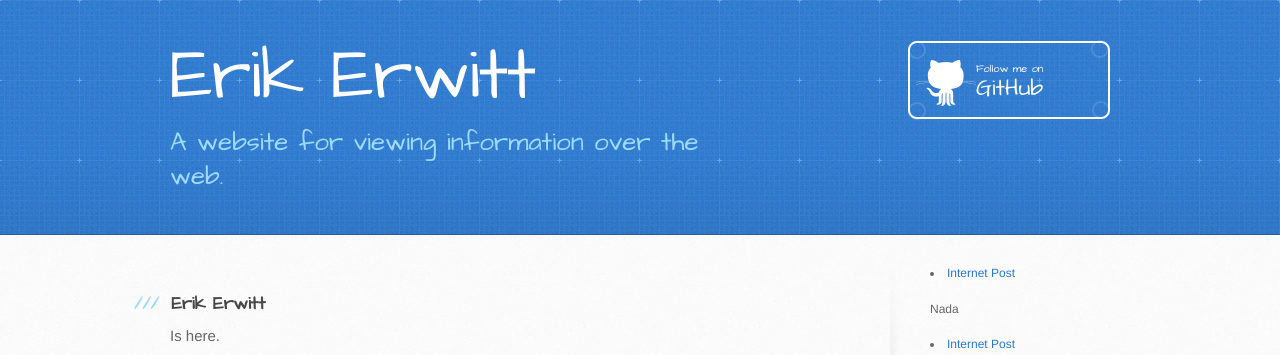
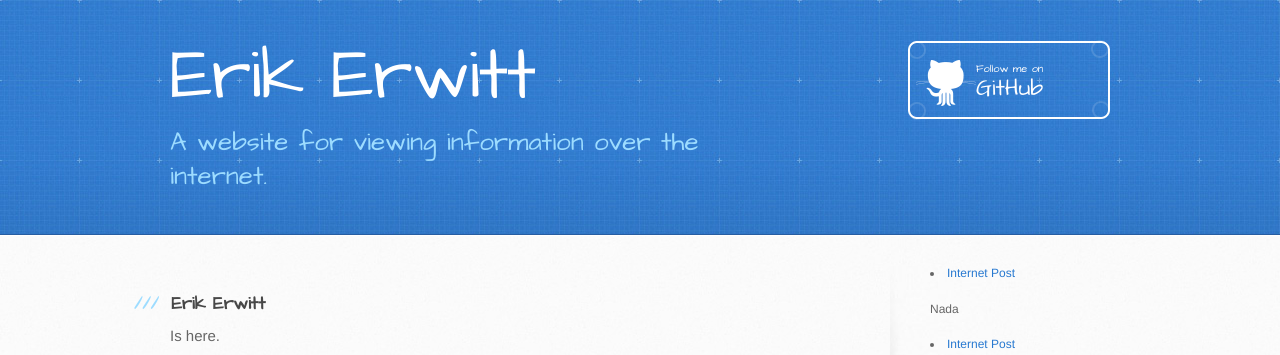
Before and after one commit to ejesse/eerwitt.github.io, a Jekyll site: the page built from index.md, in a window 1280 px wide. Shown: the top 355 px of the page. Built offline with Jekyll 4.4.1, drawn with Linux system fonts in a browser that asks for light colours.

Commit message:
removing copy

```diff
--- a/_layouts/default.html
+++ b/_layouts/default.html
@@ -13,14 +13,14 @@
     <script src="//html5shiv.googlecode.com/svn/trunk/html5.js"></script>
     <![endif]-->
 
-    <title>Erik Erwitt by eerwitt</title>
+    <title>Erik</title>
   </head>
 
   <body>
     <header>
       <div class="inner">
         <h1>Erik Erwitt</h1>
-        <h2>A website for viewing information over the web.</h2>
+        <h2>A website for viewing information over the internet.</h2>
         <a href="https://github.com/eerwitt" class="button"><small>Follow me on</small>GitHub</a>
       </div>
     </header>
```
